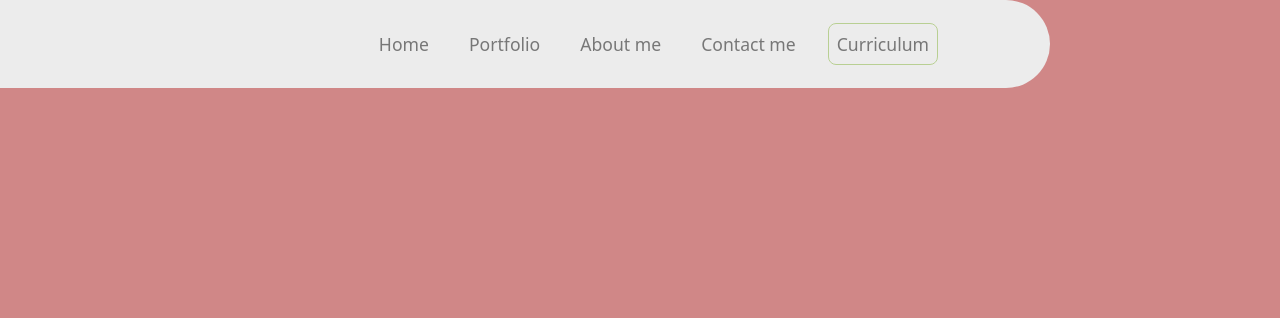
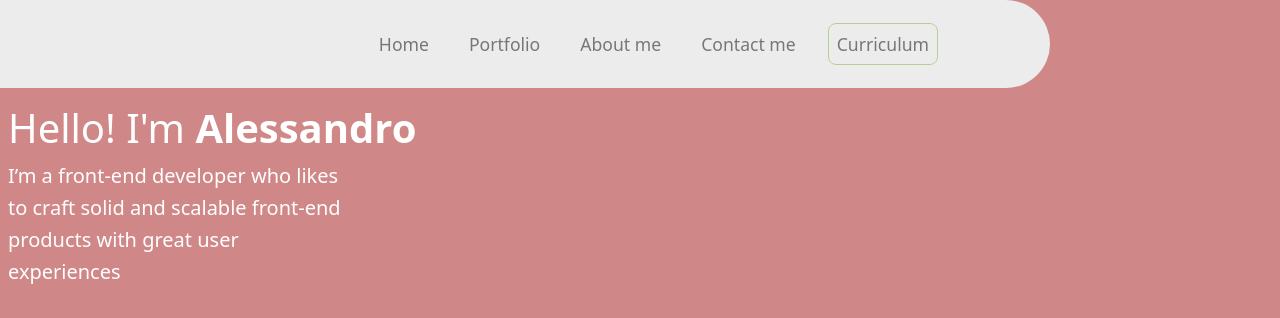
Before and after one commit to aledcr/portfolio, an Astro site: page / in a window 1280 px wide. Built offline with nearby package versions, Linux system fonts and the light colour scheme; Astro itself is replaced by a stand-in of ours.

Commit message:
:lipstick: edited max length for main tag

```diff
--- a/src/pages/index.astro
+++ b/src/pages/index.astro
@@ -7,15 +7,19 @@ import Hero from '../components/Hero.astro';
 <Layout title="Portfolio">
     <Navbar />
     <main>
-        <!-- <Hero /> -->
+        <Hero />
     </main>
 </Layout>
 
 <style>
     main {
         margin: auto;
-        width: 90%;
-        max-width: calc(100% - 2rem);
+        padding: 0.5rem;
+
+        width: 100%;
+        /* max-width: calc(100% - 2rem); */
+        max-width: 1500px;
+
         color: white;
         font-size: 20px;
         line-height: 1.6;
```
